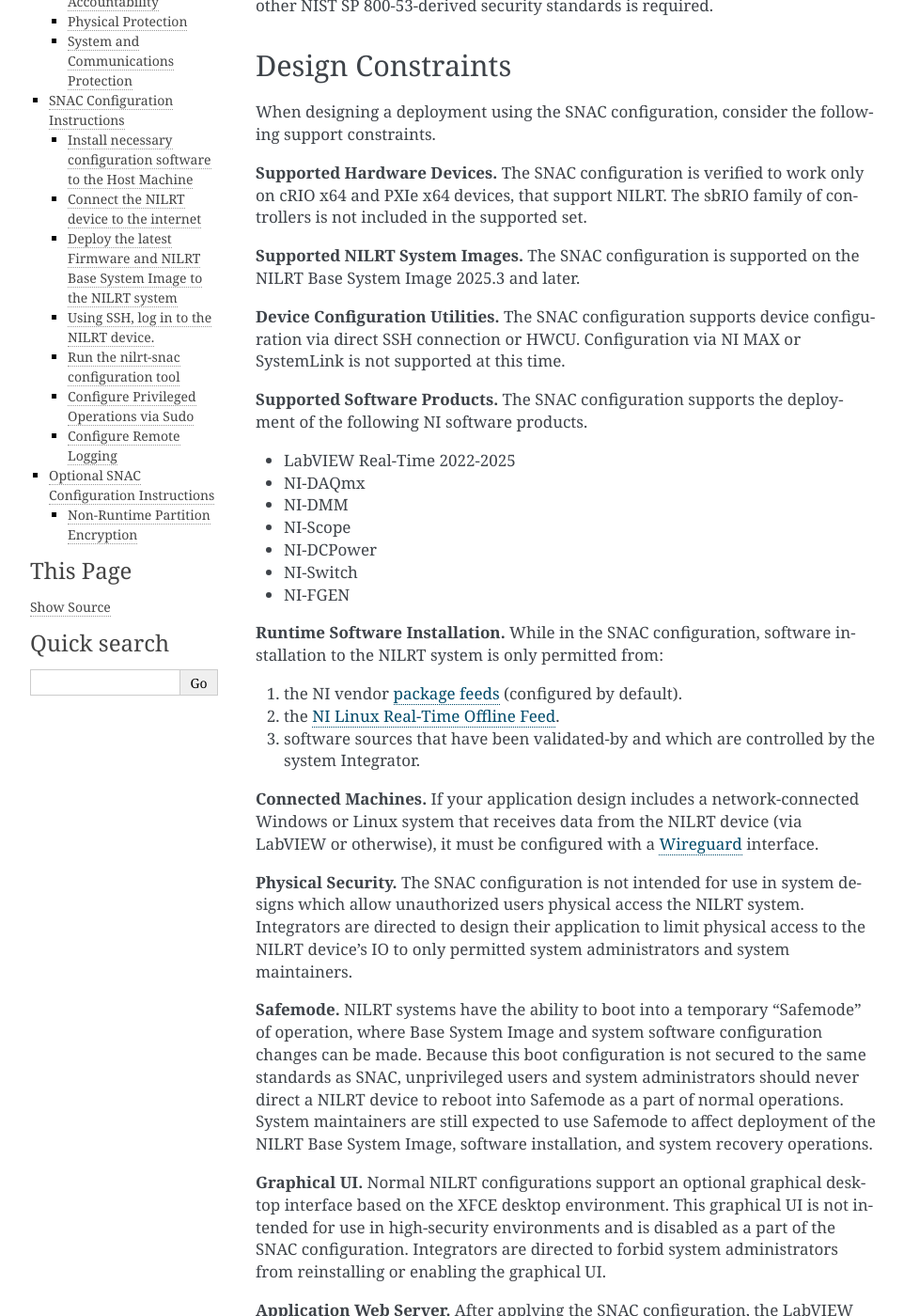
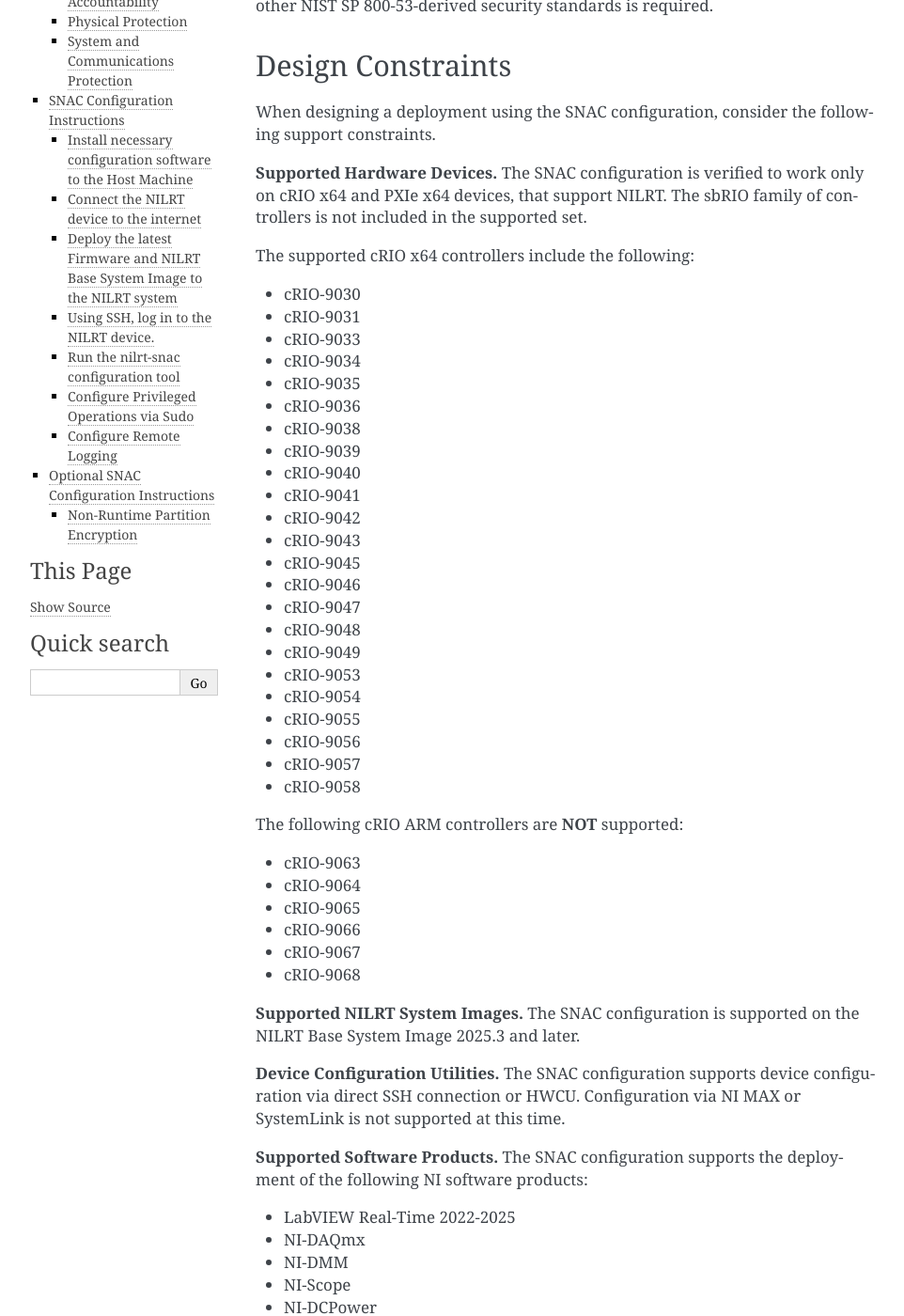
Before and after one commit to ni/nilrt-snac-guide, a Sphinx documentation site: the page built from source/appendix_1.rst, in a window 1280 px wide and 1400 px high, scrolled down 292 px. Shown: the whole window at 94% size, without its empty margins (148-1110 px from the left). Built offline with Sphinx 7.4.7, drawn with Linux system fonts in a browser that asks for light colours.

Commit message:
appendix_1.rst: explicitly list supported cRIO devices
The purpose of this change is to make it more clear that cRIO ARM
controllers are not supported and to help users identify which cRIO
controllers are ARM-based.

Signed-off-by: Alex Hearn <alex.hearn@ni.com>

```diff
--- a/source/appendix_1.rst
+++ b/source/appendix_1.rst
@@ -21,6 +21,41 @@
 work only on cRIO x64 and PXIe x64 devices, that support NILRT. The
 sbRIO family of controllers is not included in the supported set.
 
+The supported cRIO x64 controllers include the following:
+
+-  cRIO-9030
+-  cRIO-9031
+-  cRIO-9033
+-  cRIO-9034
+-  cRIO-9035
+-  cRIO-9036
+-  cRIO-9038
+-  cRIO-9039
+-  cRIO-9040
+-  cRIO-9041
+-  cRIO-9042
+-  cRIO-9043
+-  cRIO-9045
+-  cRIO-9046
+-  cRIO-9047
+-  cRIO-9048
+-  cRIO-9049
+-  cRIO-9053
+-  cRIO-9054
+-  cRIO-9055
+-  cRIO-9056
+-  cRIO-9057
+-  cRIO-9058
+
+The following cRIO ARM controllers are **NOT** supported:
+
+-  cRIO-9063
+-  cRIO-9064
+-  cRIO-9065
+-  cRIO-9066
+-  cRIO-9067
+-  cRIO-9068
+
 **Supported NILRT System Images.** The SNAC configuration is supported
 on the NILRT Base System Image 2025.3 and later.
 
@@ -29,7 +64,7 @@
 via NI MAX or SystemLink is not supported at this time.
 
 **Supported Software Products.** The SNAC configuration supports the
-deployment of the following NI software products.
+deployment of the following NI software products:
 
 -  LabVIEW Real-Time 2022-2025
 -  NI-DAQmx
```
